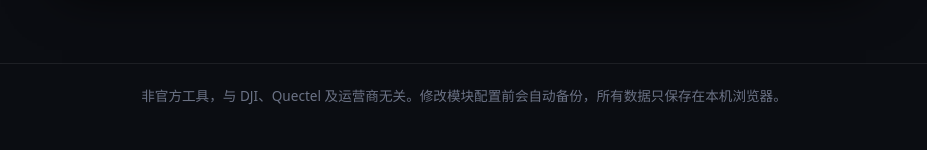
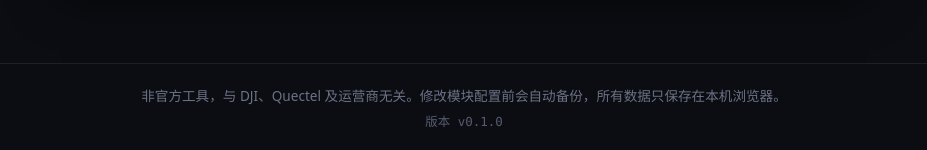
Before and after one commit to linsensong/DJI4G-iPadUSBtool, a React (Vite) app: page / in a window 1280 px wide. Shown: the part 2386-2536 px from the top of the page, without its empty margins (176-1103 px from the left). Before the commit the page ends 2515 px from the top, so only its background shows below. Built offline with nearby package versions, Linux system fonts and the light colour scheme.

Commit message:
Show the app version from package.json in the page footer
Co-authored-by: Johnny Lin <linsensong@users.noreply.github.com>

```diff
--- a/src/App.css
+++ b/src/App.css
@@ -64,11 +64,23 @@
 }
 
 .app__footer {
+  display: flex;
+  flex-direction: column;
+  gap: 6px;
   text-align: center;
   padding: 22px;
   color: #6b7285;
   font-size: 0.85rem;
   border-top: 1px solid var(--line);
+}
+.app__footer p {
+  margin: 0;
+}
+
+.app__version {
+  font-family: ui-monospace, SFMono-Regular, Menlo, Consolas, monospace;
+  font-size: 0.78rem;
+  color: #565d70;
 }
 
 code {
--- a/src/App.tsx
+++ b/src/App.tsx
@@ -145,7 +145,12 @@ export default function App({ sessionOptions, support: supportOverride }: AppPro
       </main>
 
       <footer className="app__footer">
-        非官方工具，与 DJI、Quectel 及运营商无关。修改模块配置前会自动备份，所有数据只保存在本机浏览器。
+        <p>
+          非官方工具，与 DJI、Quectel 及运营商无关。修改模块配置前会自动备份，所有数据只保存在本机浏览器。
+        </p>
+        <p className="app__version" data-testid="app-version">
+          版本 v{__APP_VERSION__}
+        </p>
       </footer>
     </div>
   )
--- /dev/null
+++ b/src/globals.d.ts
@@ -0,0 +1,2 @@
+/** package.json 中的版本号，由 vite.config.ts 的 define 在构建和测试时注入。 */
+declare const __APP_VERSION__: string
--- a/tsconfig.node.json
+++ b/tsconfig.node.json
@@ -10,6 +10,7 @@
     "allowImportingTsExtensions": true,
     "isolatedModules": true,
     "moduleDetection": "force",
+    "resolveJsonModule": true,
     "noEmit": true,
 
     "strict": true,
--- a/vite.config.ts
+++ b/vite.config.ts
@@ -1,9 +1,13 @@
 import { defineConfig } from 'vitest/config'
 import react from '@vitejs/plugin-react'
+import packageJson from './package.json' with { type: 'json' }
 
 // https://vitejs.dev/config/
 export default defineConfig({
   plugins: [react()],
+  define: {
+    __APP_VERSION__: JSON.stringify(packageJson.version),
+  },
   server: {
     host: true,
     port: 5173,
```
Also changed, not shown: 1 other file (tests, documents, lock files or other folders).
